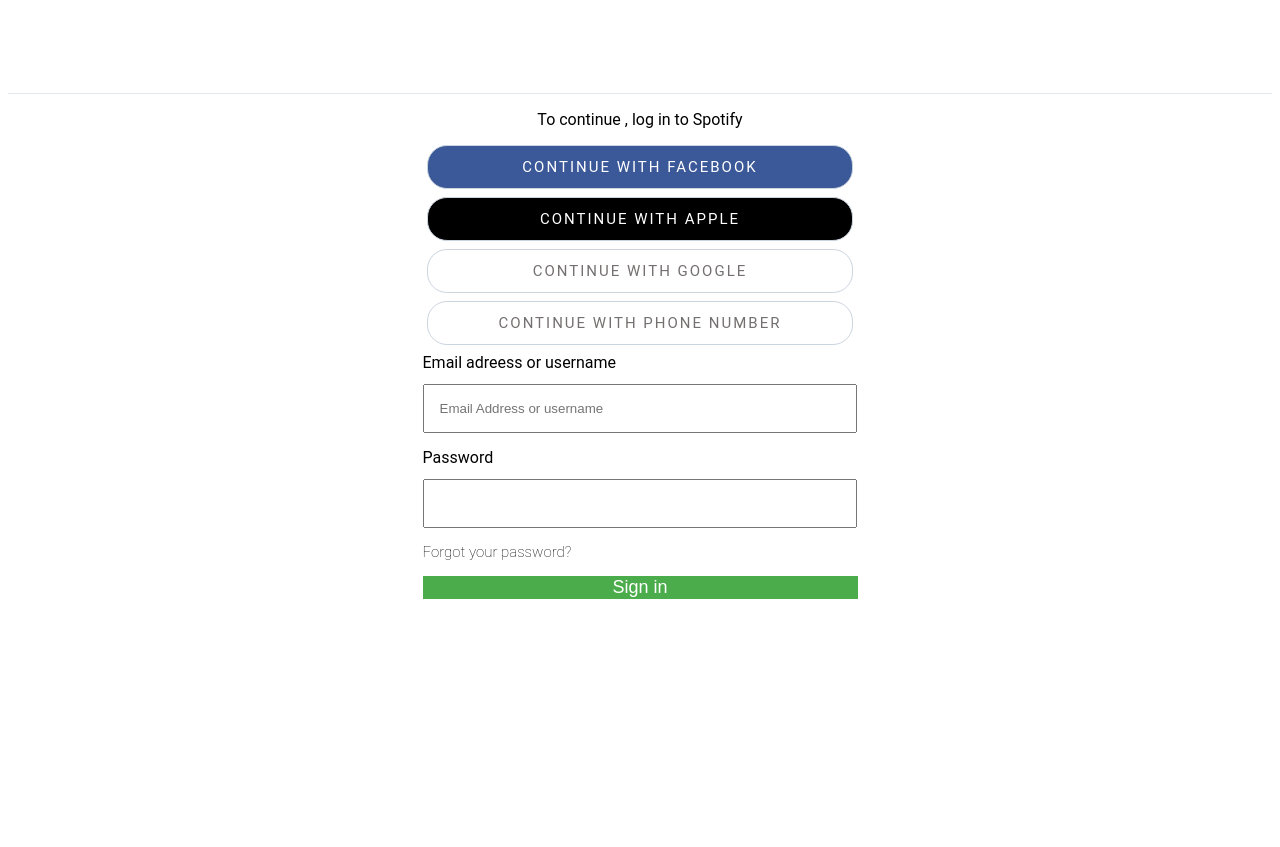
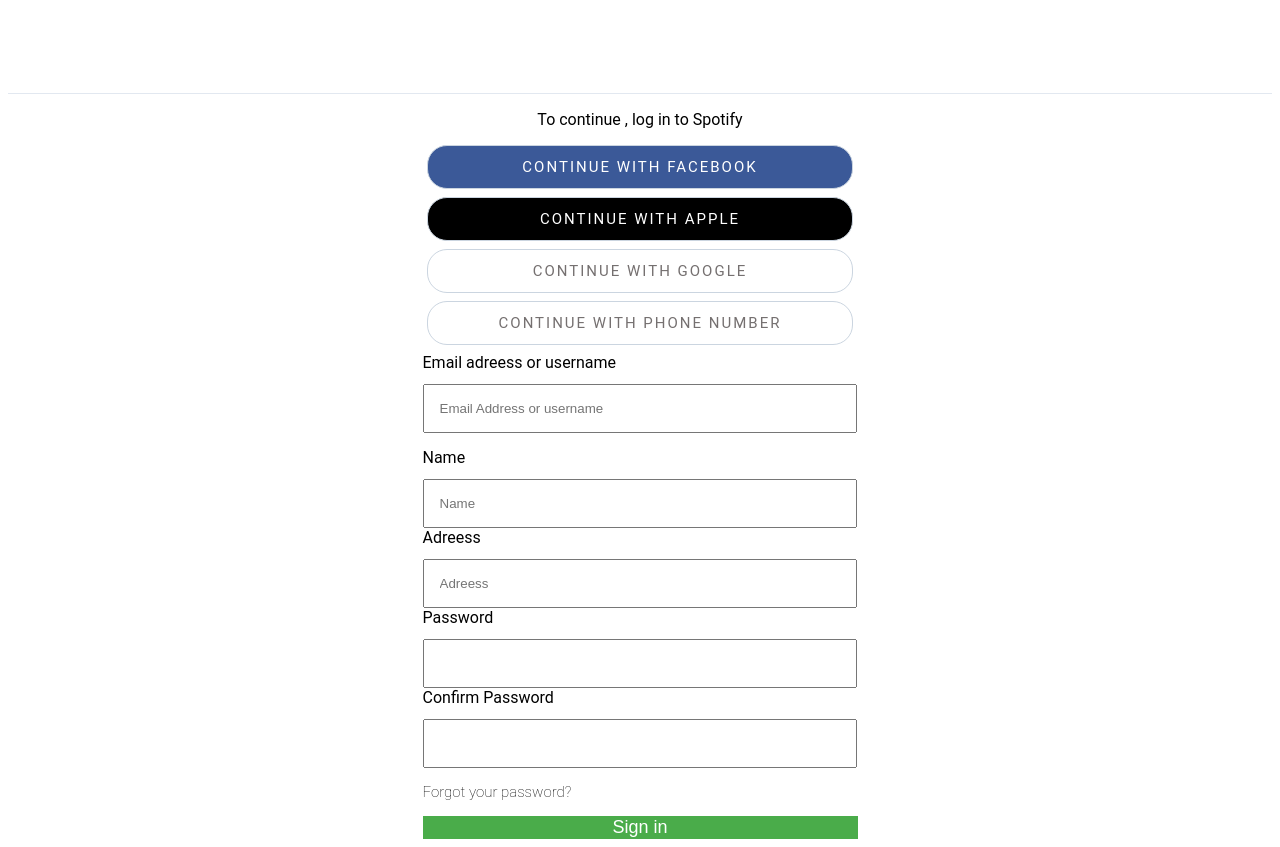
Before and after one commit to RodrigooSales/desenvweb, a plain HTML site: page login.html in a window 1280 px wide. Before the commit the page ends 800 px from the top, so only its background shows below. Drawn offline with Linux system fonts and the light colour scheme.

Commit message:
edição da pagina de login

```diff
--- a/login.html
+++ b/login.html
@@ -29,7 +29,13 @@
             <div class="input-grid">
                 <label for="email" class="form-label">Email adreess or username</label>
                 <input type="email" class="input" placeholder="Email Address or username">
+                <label for="Name" class="form-label">Name</label>
+                <input type="Name" class="input" placeholder="Name">
+                 <label for="Adreess" class="form-label">Adreess</label>
+                <input type="Adreess" class="input" placeholder="Adreess">
                 <label id="email" for="pass" class="form-label">Password</label>
+                <input type="password" class="input" id="pass">
+                <label id="email" for="pass" class="form-label">Confirm Password</label>
                 <input type="password" class="input" id="pass">
             </div>
             <div class="form-down">
```
